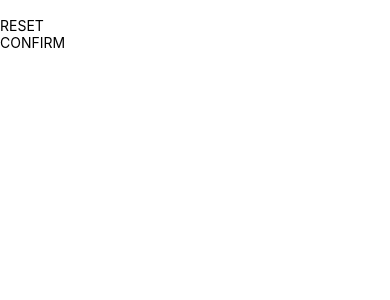
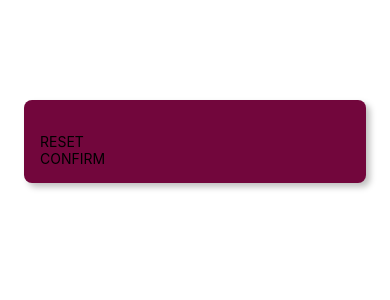
Before and after one commit to Jasiuu2605/guess-my-number, a React Native app: screen / in a window 390 px wide. Shown: the top 300 px of the page. Built offline with nearby package versions, Linux system fonts and the light colour scheme.

Commit message:
Refactor StartGameScreen to apply styles to the input container

```diff
--- a/screens/StartGameScreen.js
+++ b/screens/StartGameScreen.js
@@ -1,9 +1,9 @@
-import { TextInput, View } from 'react-native';
+import { TextInput, View, StyleSheet } from 'react-native';
 import PrimaryButton from '../components/PrimaryButton';
 
 function StartGameScreen() {
   return (
-    <View>
+    <View style={styles.inputContainer}>
       <TextInput />
       <PrimaryButton>RESET</PrimaryButton>
       <PrimaryButton>CONFIRM</PrimaryButton>
@@ -12,3 +12,18 @@ function StartGameScreen() {
 }
 
 export default StartGameScreen;
+
+const styles = StyleSheet.create({
+  inputContainer: {
+    padding: 16,
+    marginTop: 100,
+    backgroundColor: '#72063c',
+    marginHorizontal: 24,
+    borderRadius: 8,
+    elevation: 4,
+    shadowColor: 'black',
+    shadowOffset: { width: 4, height: 4 },
+    shadowRadius: 6,
+    shadowOpacity: 0.25,
+  },
+});
```
